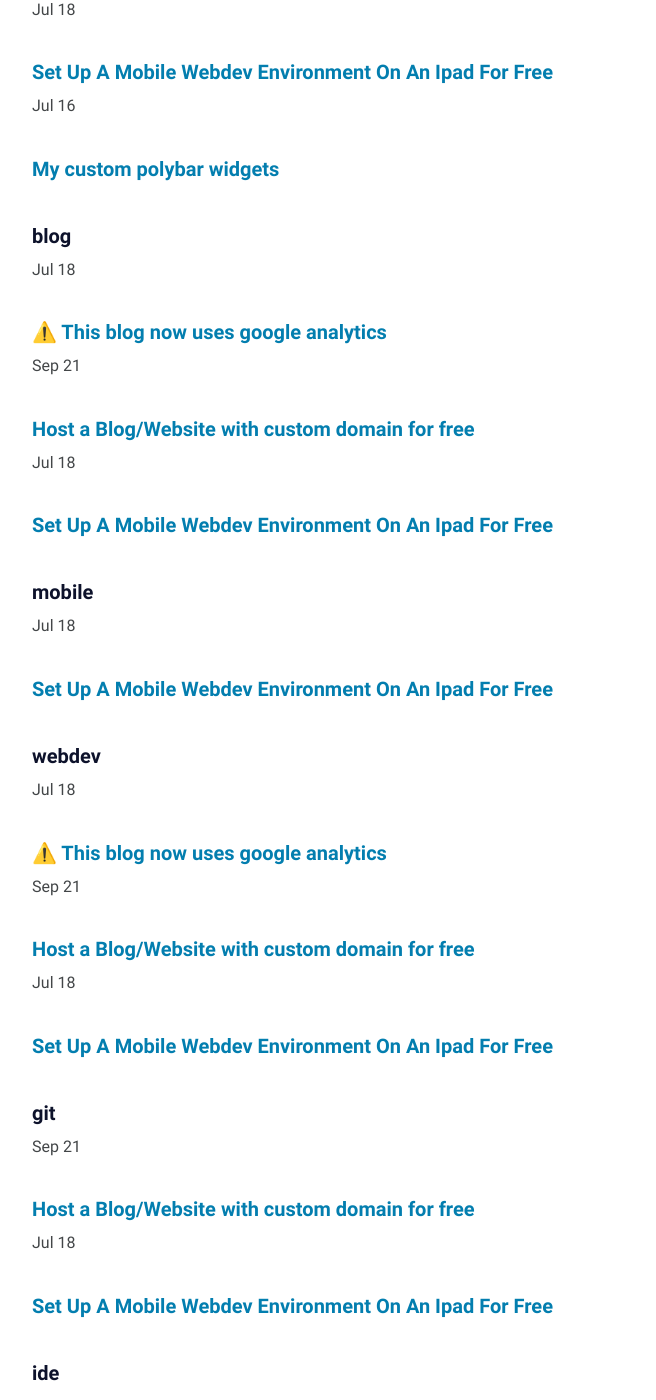
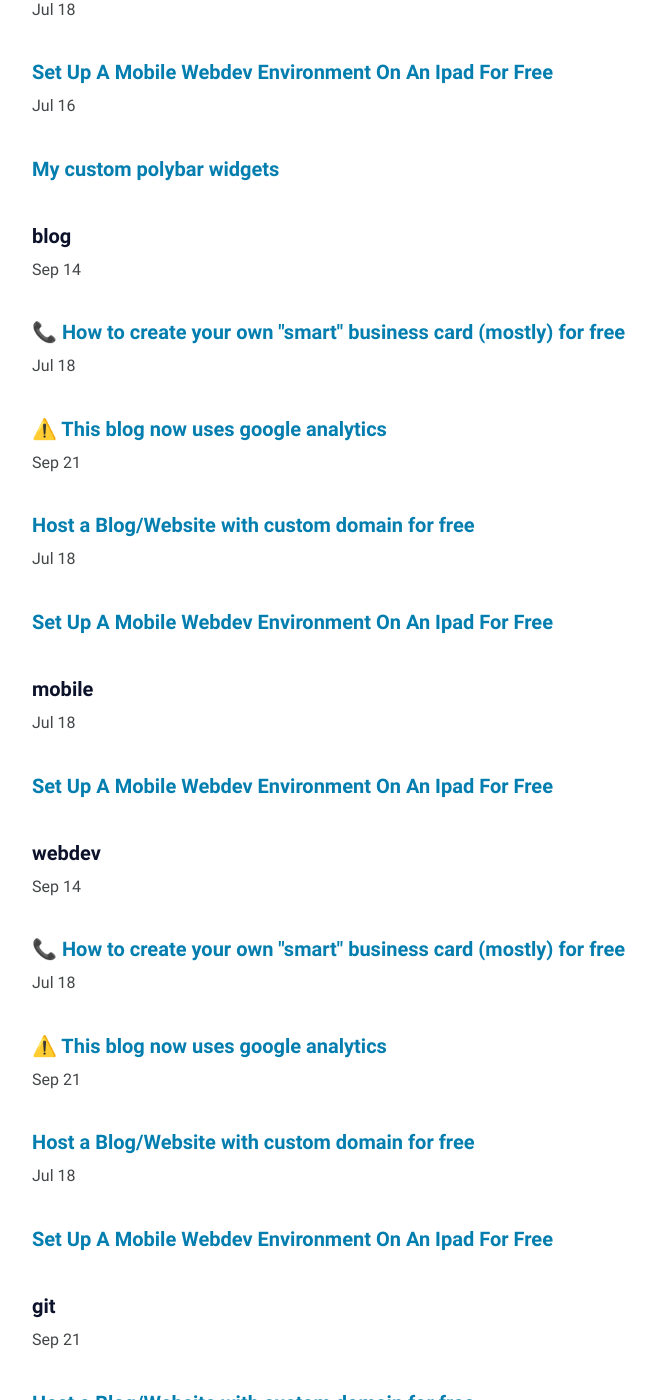
Before and after one commit to Ferryistaken/website, a Jekyll site: the page built from tags.md, in a window 1280 px wide and 1400 px high, scrolled down 1912 px. Shown: the whole window, without its empty margins (278-934 px from the left). Built offline with Jekyll 4.4.1, drawn with Linux system fonts in a browser that asks for light colours; some of the changed text lies outside the part shown.

Commit message:
switched donate and contact

```diff
--- a/_data/menus.yml
+++ b/_data/menus.yml
@@ -6,8 +6,8 @@
   url: https://github.com/Ferryistaken
   external: true # set true if you using external link, see bellow
 
-- title: donate
-  url: /donate/
+- title: contact%20me
+  url: https://contact.alessandroferrari.live
   external: false
 
 
--- a/_includes/footer.html
+++ b/_includes/footer.html
@@ -1,6 +1,6 @@
 <footer class="footer">
   <a class="footer_item" href="/tags">tags</a>
-  <a class="footer_item" href="https://contact.alessandroferrari.live">contact me</a>
+  <a class="footer_item" href="/donate">donate</a>
   <a class="footer_item" href="/feed.xml">rss</a>
   <span class="footer_item">&copy; {{ site.time | date: "%Y" }}</span>
   <small class="footer_theme-copyright">
--- /dev/null
+++ b/_posts/open-source-business-card/2022-09-14-open-source-business-card.md
@@ -0,0 +1,6 @@
+---
+layout: post
+title: "📞 How to create your own \"smart\" business card (mostly) for free"
+date: 2022-09-14 20:54 +0000
+tags: [webdev, blog, software]
+---
```
